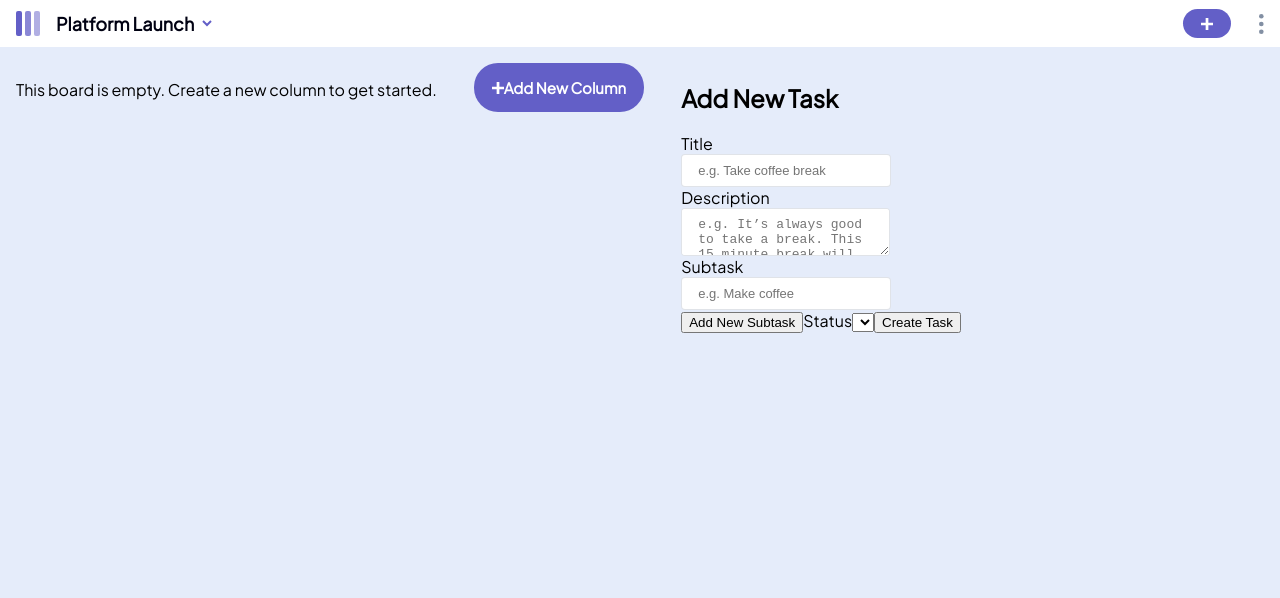
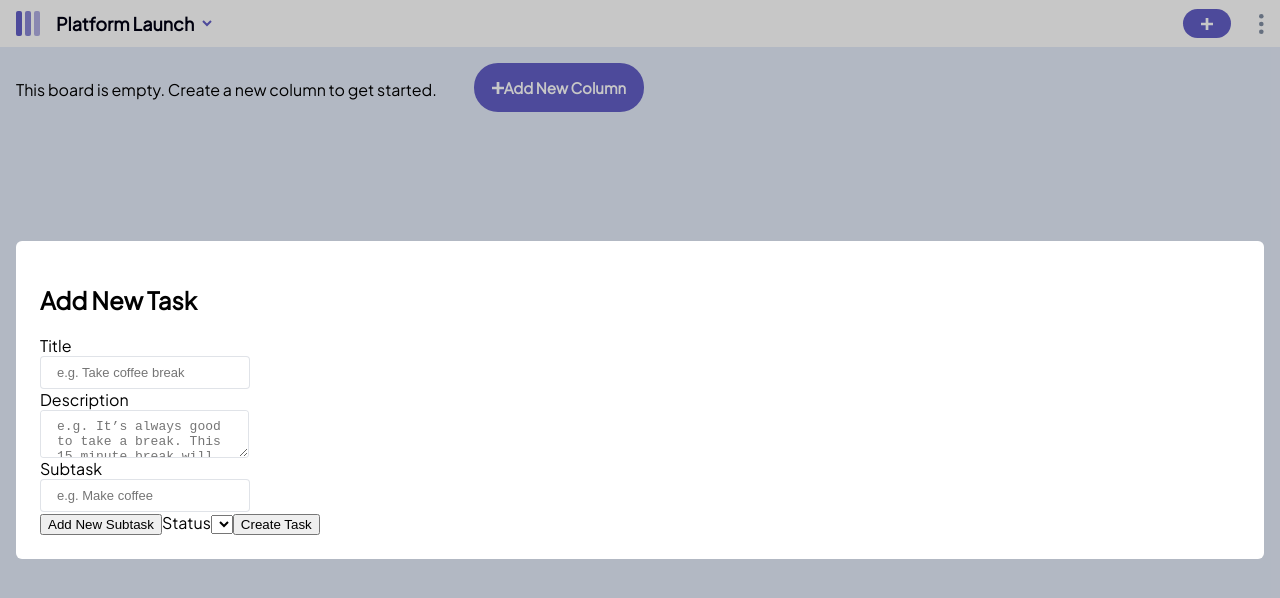
Before and after one commit to Michaljapko/kanban-task-management-web-app, a React (Create React App) app: page / in a window 1280 px wide. Both pictures are taken after a click on the button 1207 px from the left and 23 px from the top of the page. Shown: the top 598 px of the page. Built offline with nearby package versions, Linux system fonts and the light colour scheme.

Commit message:
done: showing task view

```diff
--- a/src/components/Header/Header.tsx
+++ b/src/components/Header/Header.tsx
@@ -5,7 +5,7 @@ import chavronUp from '../../assets/icon-chevron-up.svg';
 import Button from '../Button';
 
 import { StyledHeader, StyledLogoBox, StyledHeaderBox, StyledLogoTitle, StyledDropMenu } from './Header.styled';
-import { selectIsSidebarShow, setIsSidebarShow } from '../../features/layout/layoutSlice';
+import { selectIsSidebarShow, setIsSidebarShow, setIsTaskAddShow } from '../../features/layout/layoutSlice';
 import { useAppSelector, useAppDispatch } from '../../app/hooks';
 import { useState } from 'react';
 
@@ -30,7 +30,13 @@ const Header = () => {
 				</StyledLogoBox>
 			</StyledHeaderBox>
 			<StyledHeaderBox>
-				<Button icon='plus' variant='header' />
+				<Button
+					icon='plus'
+					variant='header'
+					onClick={() => {
+						dispatch(setIsTaskAddShow());
+					}}
+				/>
 
 				<img
 					src={ellipsis}
--- a/src/components/LandingPage/LandingPage.tsx
+++ b/src/components/LandingPage/LandingPage.tsx
@@ -10,7 +10,7 @@ import { addColumn, selectTasksData } from '../../features/tasks/tasksSlice';
 import { useAppSelector, useAppDispatch } from '../../app/hooks';
 import { StyledWrapper } from './LandingPage.styled';
 import { selectCurrentBoard } from '../../features/tasks/boardSlice';
-import { selectIsSidebarShow, selectIsBoardAddShow } from '../../features/layout/layoutSlice';
+import { selectIsSidebarShow, selectIsBoardAddShow, selectIsTaskAddShow } from '../../features/layout/layoutSlice';
 import BoardAdd from '../BoardAdd/BoadAdd';
 
 const LandingPage = () => {
@@ -18,10 +18,13 @@ const LandingPage = () => {
 	const currentBoard = useAppSelector(selectCurrentBoard);
 	const isSidebarShow = useAppSelector(selectIsSidebarShow);
 	const isBoardAddShow = useAppSelector(selectIsBoardAddShow);
+	const isTaskAddShow = useAppSelector(selectIsTaskAddShow);
 	const dispatch = useAppDispatch();
 	return (
 		<>
 			{isBoardAddShow && <BoardAdd />}
+			{isTaskAddShow && <TaskAdd />}
+
 			<Header />
 			{isSidebarShow && <Sidebar />}
 
@@ -32,8 +35,6 @@ const LandingPage = () => {
 				<Button onClick={() => dispatch(addColumn({ columnName: 'New column', currentBoard: currentBoard }))} icon='plus'>
 					Add New Column
 				</Button>
-
-				<TaskAdd />
 			</StyledWrapper>
 		</>
 	);
--- a/src/components/TaskAdd/TaskAdd.style.tsx
+++ b/src/components/TaskAdd/TaskAdd.style.tsx
@@ -1,4 +1,19 @@
 import styled from 'styled-components';
+export const StyledBack = styled.div`
+	position: fixed;
+	display: flex;
+	align-items: center;
+	width: 100%;
+	height: 100%;
+	background: #00000038;
+`;
+export const StyledBox = styled.div`
+	margin: 0 16px;
+	padding: 24px;
+	width: 100%;
+	background: #fff;
+	border-radius: 6px;
+`;
 
 export const StyledInput = styled.input`
 	display: block;
--- a/src/components/TaskAdd/TaskAdd.tsx
+++ b/src/components/TaskAdd/TaskAdd.tsx
@@ -1,10 +1,8 @@
-import Button from '../Button';
-
 import { TasksData } from '../../Types/types';
 import { useAppDispatch, useAppSelector } from '../../app/hooks';
 import { addTask, selectTasksData } from '../../features/tasks/tasksSlice';
-
-import { StyledInput, StyledTextArea } from './TaskAdd.style';
+import { setIsTaskAddShow } from '../../features/layout/layoutSlice';
+import { StyledBack, StyledBox, StyledInput, StyledTextArea } from './TaskAdd.style';
 import { selectCurrentBoard } from '../../features/tasks/boardSlice';
 import { useRef, useState } from 'react';
 import { v4 as uuid } from 'uuid';
@@ -47,7 +45,8 @@ const TaskAdd = () => {
 	}
 
 	return (
-		<div>
+		<StyledBack onClick={() => dispatch(setIsTaskAddShow())}>
+			<StyledBox onClick={(e) => e.stopPropagation()}>
 				<h2>Add New Task</h2>
 				<form onSubmit={(event) => handleAddTask(event)}>
 					<label htmlFor='title'>Title</label>
@@ -86,7 +85,8 @@ a little.'
 					</select>
 					<button type='submit'>Create Task</button>
 				</form>
-		</div>
+			</StyledBox>
+		</StyledBack>
 	);
 };
 
--- a/src/components/TaskCards/TaskCards.tsx
+++ b/src/components/TaskCards/TaskCards.tsx
@@ -1,21 +1,24 @@
 import { useState } from 'react';
-import { useAppSelector } from '../../app/hooks';
 import { selectTasksData } from '../../features/tasks/tasksSlice';
 import TaskView from '../TaskView';
+import { selectIsTaskShow, setIsTaskShow } from '../../features/layout/layoutSlice';
+import { useAppDispatch, useAppSelector } from '../../app/hooks';
 
 import { StyledCard } from './TaskCards.style';
 
 const TaskCards = () => {
+	const dispatch = useAppDispatch();
 	const columns = useAppSelector(selectTasksData);
+	const isTaskShow = useAppSelector(selectIsTaskShow);
 	const [taskViewData, setTaskViewData] = useState();
-	const [taskViewShow, setTaskViewShow] = useState(false);
+
 	function showTask(task: any) {
 		setTaskViewData(task);
-		setTaskViewShow(true);
+		dispatch(setIsTaskShow());
 	}
 	return (
 		<>
-			{taskViewShow && <TaskView task={taskViewData} />}
+			{isTaskShow && <TaskView task={taskViewData} />}
 			{columns &&
 				columns.map((column) => {
 					console.log(column);
--- /dev/null
+++ b/src/components/TaskView/TaskView.styled.tsx
@@ -0,0 +1,18 @@
+import styled from 'styled-components';
+export const StyledBack = styled.div`
+	position: absolute;
+	top: 0;
+	left: 0;
+	display: flex;
+	align-items: center;
+	width: 100%;
+	height: 100%;
+	background: #00000038;
+`;
+export const StyledBox = styled.div`
+	margin: 0 16px;
+	padding: 24px;
+	width: 100%;
+	background: #fff;
+	border-radius: 6px;
+`;
--- a/src/components/TaskView/TaskView.tsx
+++ b/src/components/TaskView/TaskView.tsx
@@ -1,8 +1,12 @@
-import { useState } from 'react';
+import { StyledBack, StyledBox } from './TaskView.styled';
+import { useAppDispatch } from '../../app/hooks';
+import { setIsTaskShow } from '../../features/layout/layoutSlice';
 
 const TaskView = ({ task }: any) => {
+	const dispatch = useAppDispatch();
 	return (
-		<div>
+		<StyledBack onClick={() => dispatch(setIsTaskShow())}>
+			<StyledBox onClick={(e) => e.stopPropagation()}>
 				<p>{task.title}</p>
 				<p>{task.description}</p>
 				{task.subtasks.map((subtask: any) => (
@@ -16,7 +20,8 @@ const TaskView = ({ task }: any) => {
 					</div>
 				))}
 				<p>Current state:</p>
-		</div>
+			</StyledBox>
+		</StyledBack>
 	);
 };
 
--- a/src/data/data.tsx
+++ b/src/data/data.tsx
@@ -21,7 +21,7 @@ export const data: Boards = {
 							],
 						},
 						{
-							id: '24412',
+							id: '244122',
 							title: 'Do smth',
 							description: 'Go out and smth',
 							status: 'Done',
--- a/src/features/layout/layoutSlice.tsx
+++ b/src/features/layout/layoutSlice.tsx
@@ -3,7 +3,7 @@ import { RootState } from '../../app/store';
 
 export const layoutSlice = createSlice({
 	name: 'layoutSlice',
-	initialState: { isSidebarShow: false, isBoardAddShow: false, isPopUpShow: false },
+	initialState: { isSidebarShow: false, isTaskAddShow: false, isBoardAddShow: false, isPopUpShow: false, isTaskShow: false },
 	reducers: {
 		setIsSidebarShow: (state) => {
 			return (state = { ...state, isSidebarShow: !state.isSidebarShow });
@@ -11,15 +11,23 @@ export const layoutSlice = createSlice({
 		setIsBoardAddShow: (state) => {
 			return (state = { ...state, isSidebarShow: false, isBoardAddShow: !state.isBoardAddShow });
 		},
+		setIsTaskAddShow: (state) => {
+			return (state = { ...state, isSidebarShow: false, isTaskAddShow: !state.isTaskAddShow });
+		},
 		setIsPopUpShow: (state) => {
 			return (state = { ...state, isPopUpShow: !state.isPopUpShow });
+		},
+		setIsTaskShow: (state) => {
+			return (state = { ...state, isTaskShow: !state.isTaskShow });
 		},
 	},
 });
 
-export const { setIsSidebarShow, setIsBoardAddShow, setIsPopUpShow } = layoutSlice.actions;
+export const { setIsSidebarShow, setIsBoardAddShow, setIsPopUpShow, setIsTaskAddShow, setIsTaskShow } = layoutSlice.actions;
 export const selectIsSidebarShow = (state: RootState) => state.layoutSlice.isSidebarShow;
 export const selectIsBoardAddShow = (state: RootState) => state.layoutSlice.isBoardAddShow;
+export const selectIsTaskAddShow = (state: RootState) => state.layoutSlice.isTaskAddShow;
 export const selectIsPopUpShow = (state: RootState) => state.layoutSlice.isPopUpShow;
+export const selectIsTaskShow = (state: RootState) => state.layoutSlice.isTaskShow;
 
 export default layoutSlice.reducer;
```
Lines whose indentation alone changed are shown as unchanged.
